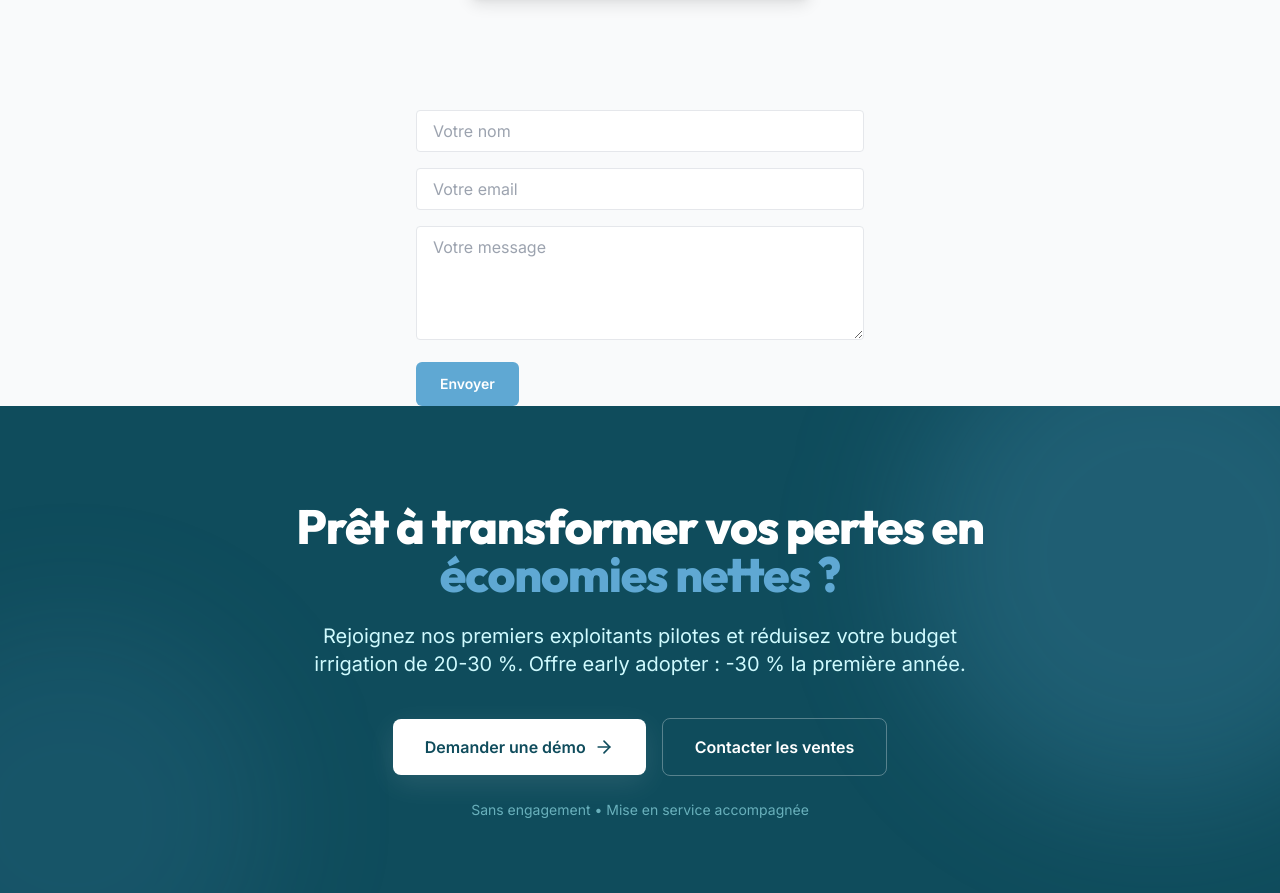
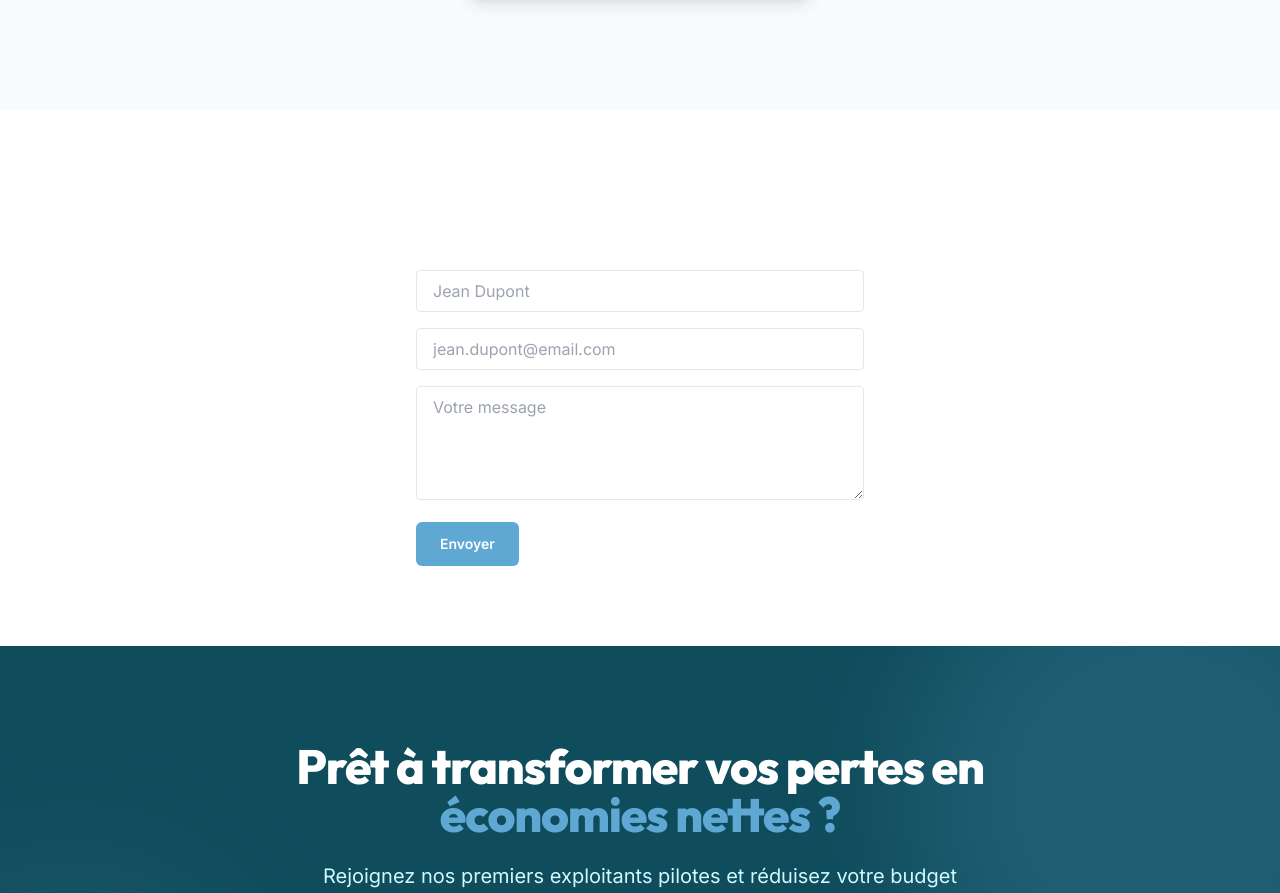
Before and after one commit to wejzi000/WATERSENSE, a Next.js app: page / in a window 1280 px wide. Shown: the part 3456-4349 px from the top of the page. Built offline with nearby package versions, Linux system fonts and the light colour scheme.

Commit message:
fix: section contact en bas + exemples nom/email

```diff
--- a/src/components/ContactForm.tsx
+++ b/src/components/ContactForm.tsx
@@ -6,10 +6,11 @@ export function ContactForm() {
       method="POST"
       className="max-w-md mx-auto"
       autoComplete="off"
+      data-success-message="Votre message a bien été envoyé ! Merci pour votre prise de contact. Nous vous répondrons rapidement."
     >
       <input type="hidden" name="access_key" value="93d1ad3f-a137-4590-aafc-7ddb9b03bdad" />
-      <input type="text" name="name" placeholder="Votre nom" required className="w-full rounded border border-border px-4 py-2 mb-4" />
-      <input type="email" name="email" placeholder="Votre email" required className="w-full rounded border border-border px-4 py-2 mb-4" />
+      <input type="text" name="name" placeholder="Jean Dupont" required className="w-full rounded border border-border px-4 py-2 mb-4" />
+      <input type="email" name="email" placeholder="jean.dupont@email.com" required className="w-full rounded border border-border px-4 py-2 mb-4" />
       <textarea name="message" placeholder="Votre message" required rows={4} className="w-full rounded border border-border px-4 py-2 mb-4" />
       <button type="submit" className="rounded-btn bg-accent px-6 py-3 text-sm font-semibold text-white hover:bg-accent-dark">Envoyer</button>
     </form>
--- a/src/components/landing/ContactSection.tsx
+++ b/src/components/landing/ContactSection.tsx
@@ -5,7 +5,7 @@ import { ContactForm } from '../ContactForm'
 
 export function ContactSection() {
   return (
-    <section>
+    <section id="contact" className="pt-40 pb-20 bg-white">
       <div>
         <div>
           <motion.div
```
